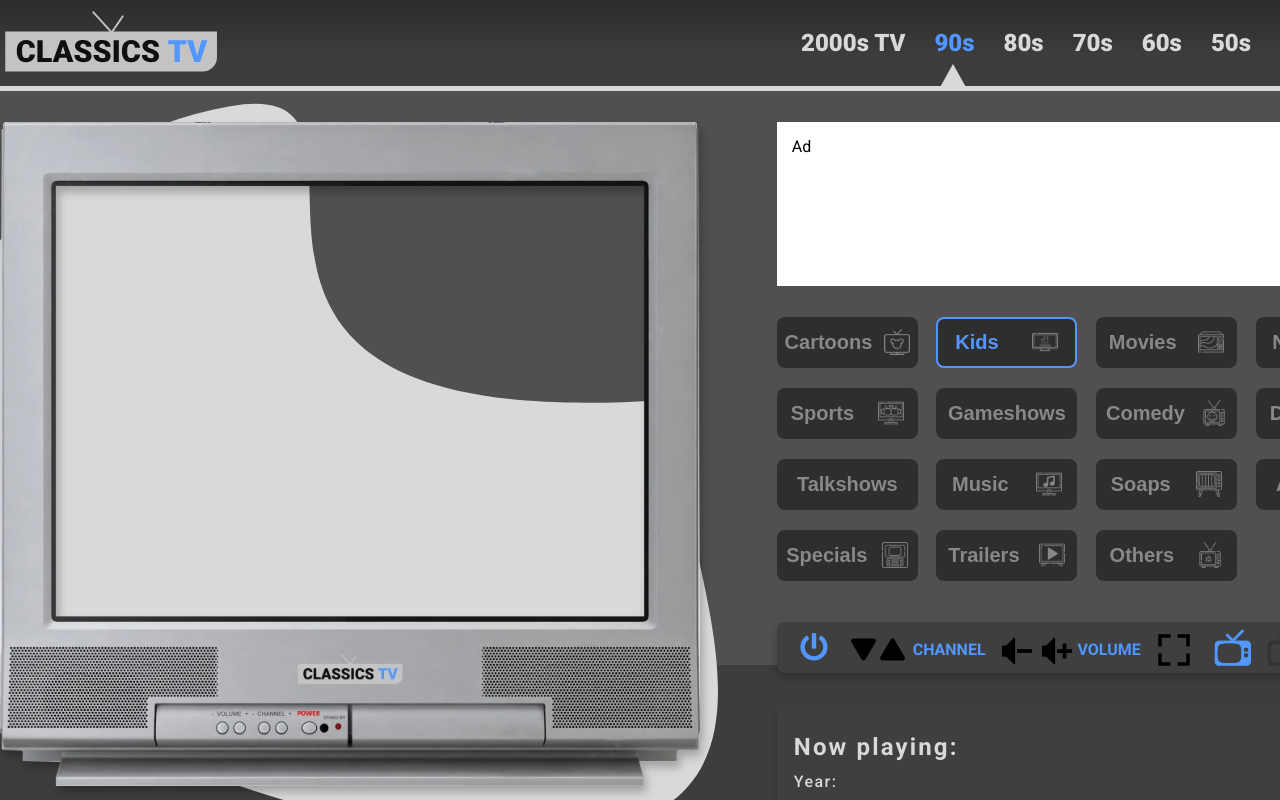
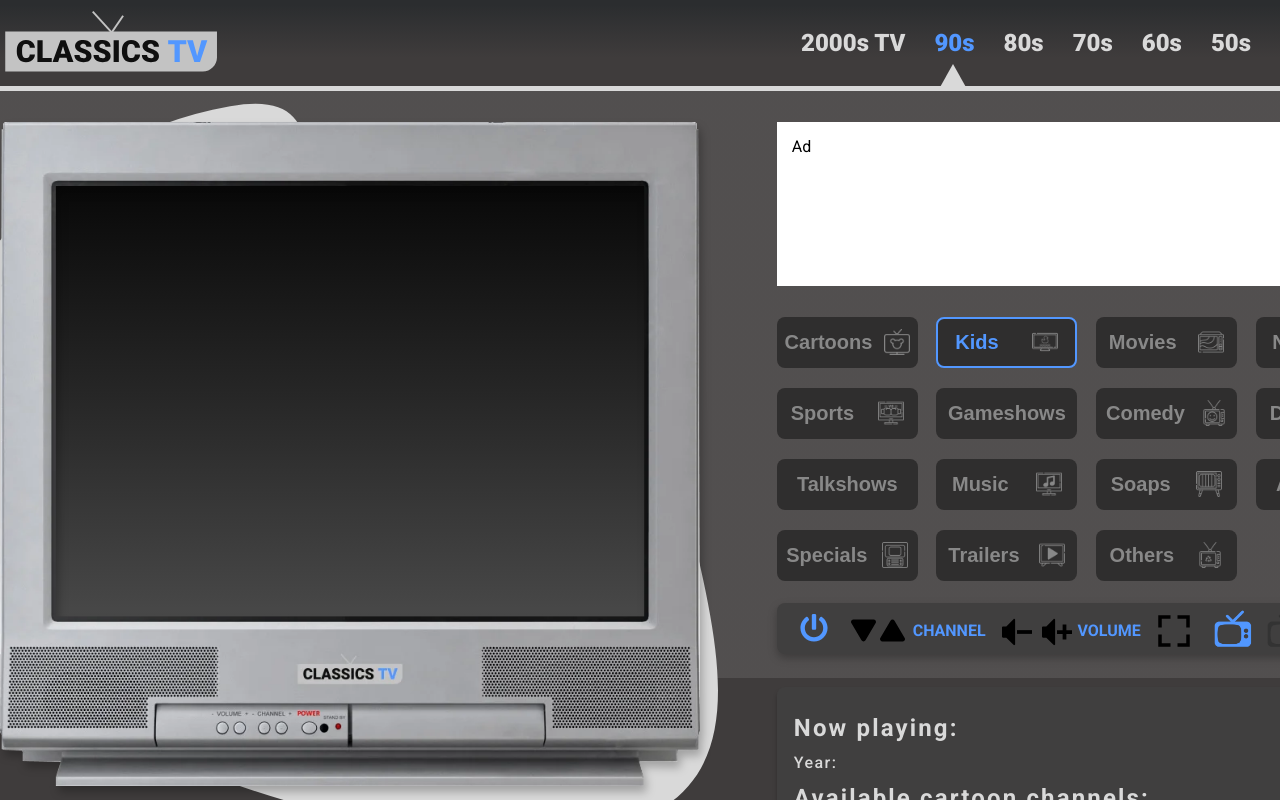
Before and after one commit to Classicstvs/the-app, a Next.js app: page /90s/kids in a window 1280 px wide. Shown: the top 800 px of the page. Built offline with nearby package versions, Linux system fonts and the light colour scheme.

Commit message:
UPDATE: Tv

```diff
--- a/components/controls/Controls.module.css
+++ b/components/controls/Controls.module.css
@@ -8,7 +8,7 @@
     display: flex;
     align-items: center;
     gap: 2.05%;
-    margin: 31px 0 0 0;
+    margin: 12px 0 0 0;
      user-select: none;
     -webkit-user-select: none;
 }
--- a/components/playInfo/PlayInfo.jsx
+++ b/components/playInfo/PlayInfo.jsx
@@ -3,7 +3,6 @@ import styles from "./PlayInfo.module.css";
 import data from "../../data/cartoons.json";
 
 export default function PlayInfo({ title, jsonLength, titleTick, year }) {
-  console.log(year)
   return (
     <div className={styles.playInfoContainer}>
       <p>{titleTick}</p>
--- a/components/tv/Tv.jsx
+++ b/components/tv/Tv.jsx
@@ -6,7 +6,8 @@ export default function Tv() {
   return (
     <div className={styles.tvContainer}>
       <Image src='/images/tv90.webp' alt='Tv90' width={700} height={664} className={styles.tv}/>
-      <Image src='/images/blob.svg' alt='Blob-Tv-Background' width={800} height={764} className={styles.blob}/>
+      <div className={`${styles.blackScreen} ${styles.crtScanlines}`}></div>
+      <Image src='/images/blob.svg' alt='Blob-Tv-Background' width={800} height={764} className={styles.blob} priority="low"/>
     </div>
   )
 }
--- a/components/tv/Tv.module.css
+++ b/components/tv/Tv.module.css
@@ -15,3 +15,17 @@
     z-index: 2;
     filter: drop-shadow(3px 6px 4px rgba(0, 0, 0, 0.25));
 }
+
+.crtScanlines{
+    background-image: repeating-linear-gradient(to bottom, rgba(255, 255, 255, 0.1), rgba(255, 255, 255, 0.1) 1px, transparent 1px, transparent 2px);
+}
+
+.blackScreen {
+      z-index: 1;
+    width: 660px;
+    height: 600px;
+    background-image: linear-gradient(to bottom, #000000 0%, #2b2b2b 50%, #595959 100%);
+    position: absolute;
+    top: 4px;
+    right: 36px;
+}
--- a/components/videoPlayer/VideoPlayer.module.css
+++ b/components/videoPlayer/VideoPlayer.module.css
@@ -1,5 +1,5 @@
 .videoPlayer{
-    z-index: 1;
+    z-index: 2;
     position: absolute;
     top: 47px;
     left: 46px;
--- a/styles/Home.module.css
+++ b/styles/Home.module.css
@@ -1,7 +1,7 @@
 .main{
     background: linear-gradient(to top,
             #3F3C3C 0%,
-            #3F3C3C 55.5%,
+            #3F3C3C 54.5%,
             #D9D9D91F 0%,
             #D9D9D91F 100%);
 }
--- a/styles/allChannels.module.css
+++ b/styles/allChannels.module.css
@@ -23,5 +23,5 @@
     position: absolute;
     top: 64px;
     left: 35px;
-    z-index: 1;
+    z-index: 2;
 }
```
Also changed, not shown: public/images/blob.webp (added).
